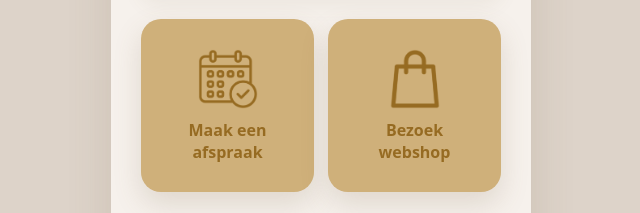
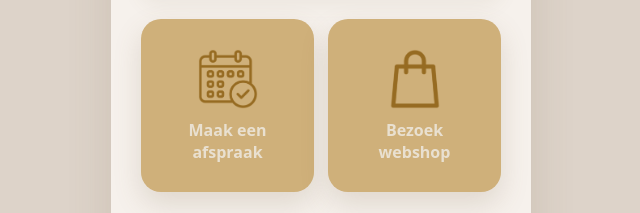
Before and after one commit to digitalevisitekaart/Artizt, a plain HTML site: page index.html in a window 1280 px wide. Shown: the part 587-800 px from the top of the page, without its empty margins (319-959 px from the left). Drawn offline with Linux system fonts and the light colour scheme.

Commit message:
Update index.html

```diff
--- a/index.html
+++ b/index.html
@@ -171,7 +171,7 @@ gap:10px;
 border-radius:20px;
 background:var(--action);
 text-decoration:none;
-color:#966b22;
+color:#e9e0d0;
 font-weight:800;
 text-align:center;
 box-shadow:0 12px 28px rgba(120,98,67,.18);
```
